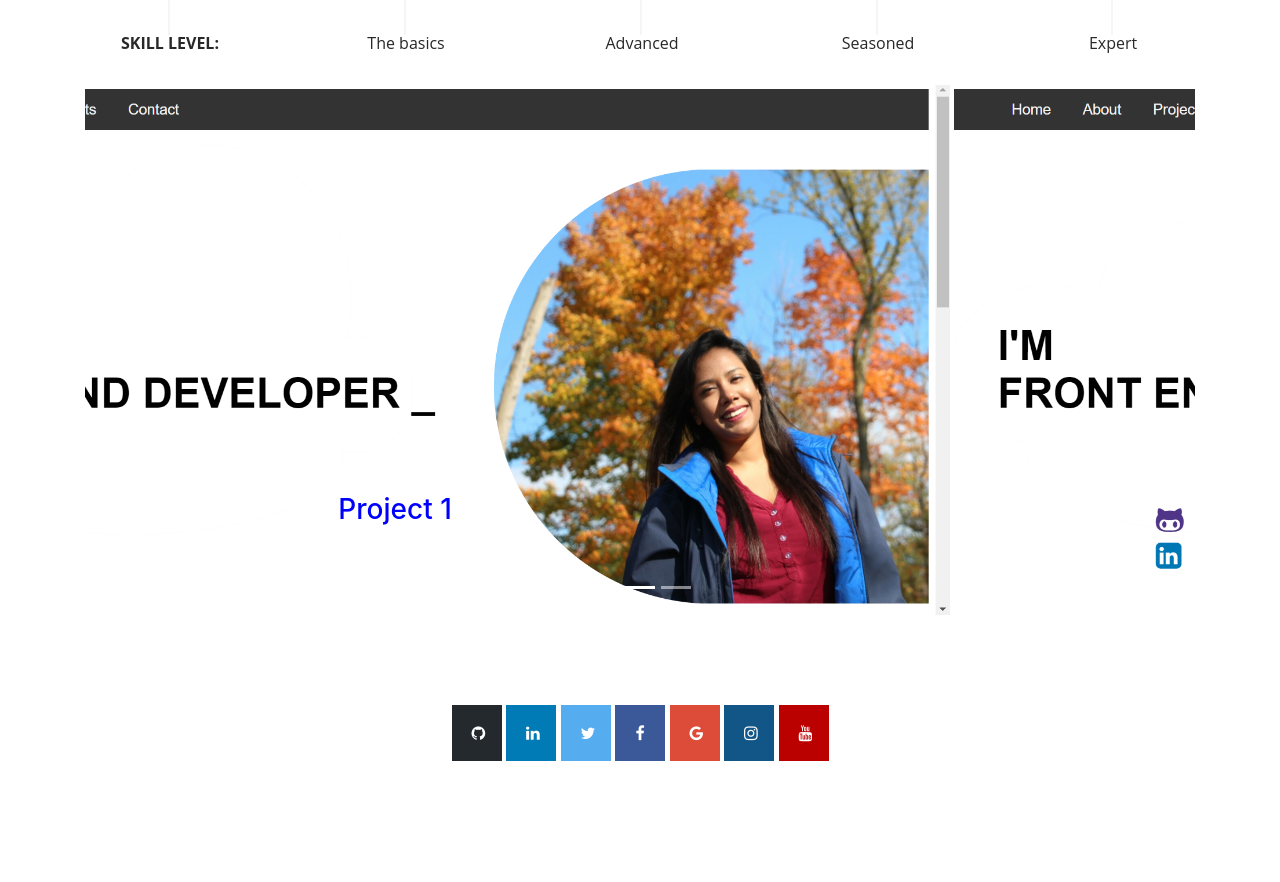
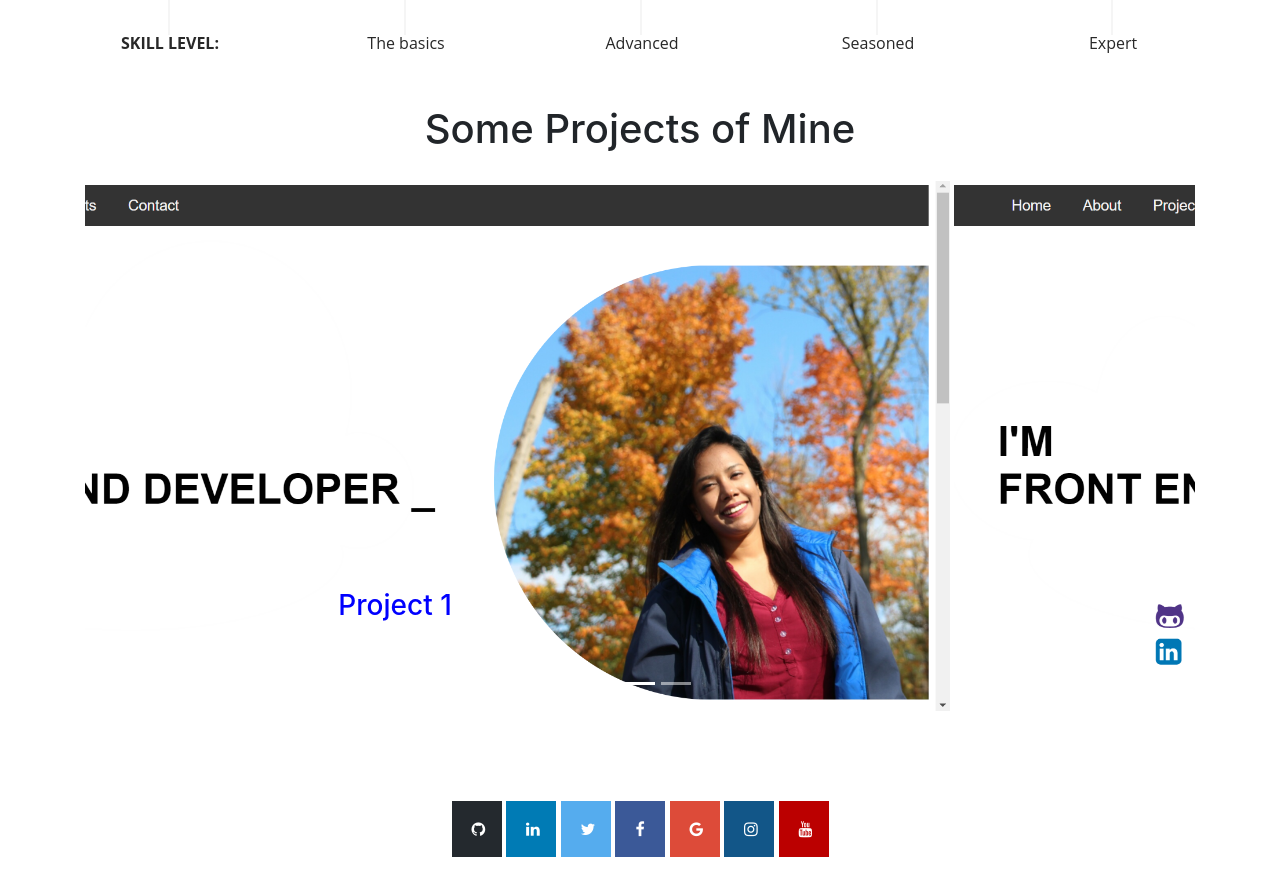
Before and after one commit to Karinaislam/portfolio, a plain HTML site: page index.html in a window 1280 px wide. Shown: the part 1895-2777 px from the top of the page. Before the commit the page ends 2706 px from the top, so only its background shows below. Drawn offline with nearby package versions, Linux system fonts and the light colour scheme; a web font is replaced by a local one.

Commit message:
add project section head

```diff
--- a/index.html
+++ b/index.html
@@ -269,6 +269,7 @@
 
 <section>
   <div class="container">
+    <h1 class="ProjectSectionHead">Some Projects of Mine</h1>
     <div id="carouselExampleIndicators" class="carousel slide" data-ride="carousel">
         <ol class="carousel-indicators">
           <li data-target="#carouselExampleIndicators" data-slide-to="0" class="active"></li>
--- a/main.css
+++ b/main.css
@@ -450,7 +450,11 @@ svg {
 
 }
 
+.ProjectSectionHead{
+  text-align: center;
+  padding: 20px;
 
+}
 
 .projectHeading{
   color: blue;
```
